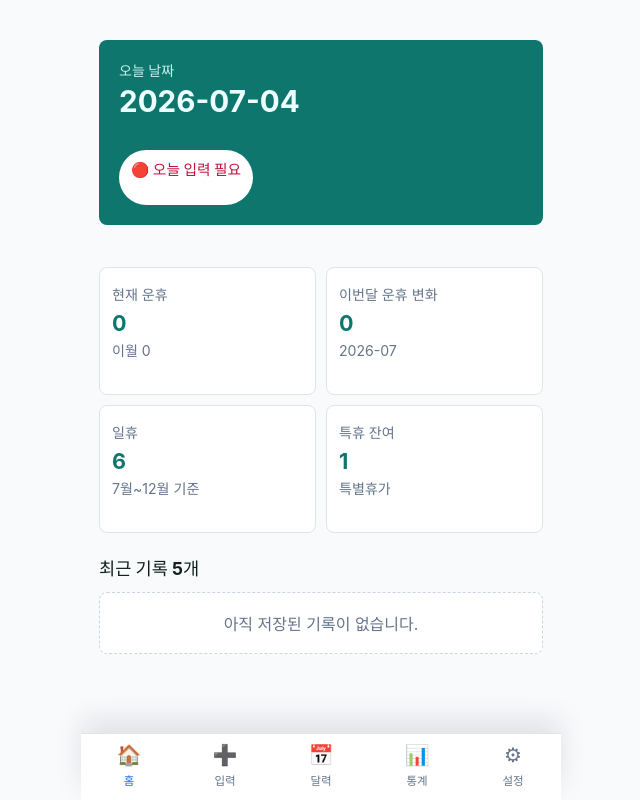
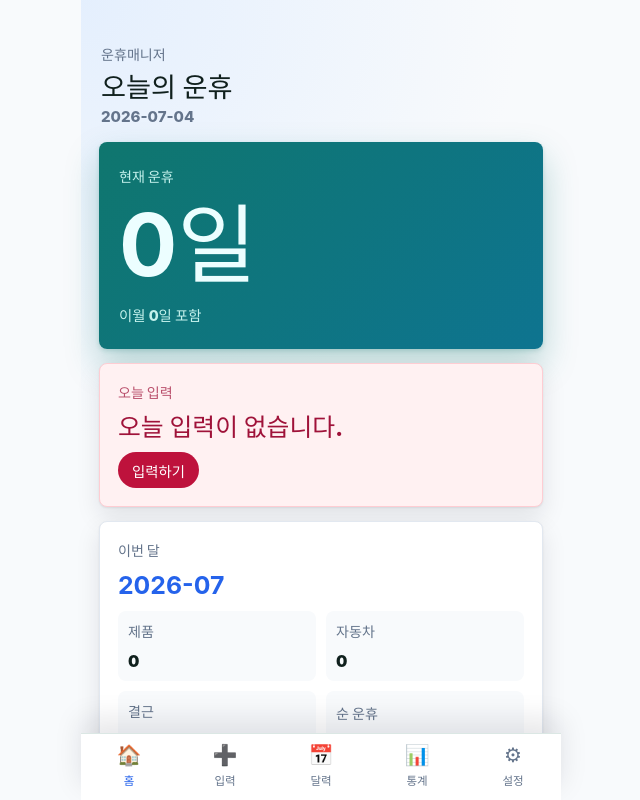
Before and after one commit to yhs2861/unhyu-manager, a React (Vite) app: page /#/setup in a window 1280 px wide. Both pictures are taken after a click on the button "저장하고 시작하기". Shown: the top 800 px of the page, without its empty margins (319-959 px from the left). Built offline with nearby package versions, Linux system fonts and the light colour scheme.

Commit message:
V2.0 홈 화면 리디자인

```diff
--- a/src/pages/Home/HomePage.tsx
+++ b/src/pages/Home/HomePage.tsx
@@ -1,119 +1,148 @@
-import DashboardCard from '../../components/DashboardCard';
+import { useNavigate } from 'react-router-dom';
 import { getRecords } from '../../storage/LocalStorage';
 import { getSettings } from '../../storage/SettingsStorage';
-import type { DailyRecord } from '../../types/dailyRecord';
+import type { CarWork, ProductWork } from '../../types/work';
+import {
+  getCurrentAnnualVacationLabel,
+  getCurrentAnnualVacationRemaining,
+} from '../../utils/annualVacation';
 import {
   formatBirthdaySetting,
   getBirthdayVacationRemaining,
   isBirthdayVacationMonth,
 } from '../../utils/birthdayVacation';
-import {
-  getCurrentAnnualVacationLabel,
-  getCurrentAnnualVacationRemaining,
-} from '../../utils/annualVacation';
 import { monthKey, today } from '../../utils/date';
+
+const productWorkLabels: Record<ProductWork, string> = {
+  none: '없음',
+  day: '주간',
+  night: '야간',
+  dayNight: '주간+야간',
+};
+
+const carWorkLabels: Record<CarWork, string> = {
+  none: '없음',
+  day: '주간',
+  overtime: '연장',
+};
 
 function formatSignedNumber(value: number) {
   return value > 0 ? `+${value}` : `${value}`;
 }
 
-function sortRecentRecords(records: DailyRecord[]) {
-  return [...records]
-    .sort((firstRecord, secondRecord) => {
-      return secondRecord.createdAt.localeCompare(firstRecord.createdAt);
-    })
-    .slice(0, 5);
-}
-
 function HomePage() {
+  const navigate = useNavigate();
   const records = getRecords();
   const settings = getSettings();
   const todayDate = today();
   const currentMonth = monthKey(todayDate);
-  const hasTodayRecord = records.some((record) => record.date === todayDate);
-  const monthlyChange = records
-    .filter((record) => monthKey(record.date) === currentMonth)
-    .reduce((total, record) => total + record.difference, 0);
+  const todayRecord = records.find((record) => record.date === todayDate);
+  const monthlyRecords = records.filter((record) => monthKey(record.date) === currentMonth);
+  const productTotal = monthlyRecords
+    .filter((record) => !record.absence)
+    .reduce((total, record) => total + record.productPoint, 0);
+  const carTotal = monthlyRecords.reduce((total, record) => total + record.carPoint, 0);
+  const absenceCount = monthlyRecords.filter((record) => record.absence).length;
+  const netUnhyu = monthlyRecords.reduce((total, record) => total + record.difference, 0);
   const annualVacation = getCurrentAnnualVacationRemaining(settings, todayDate);
   const isBirthdayMonth = isBirthdayVacationMonth(settings, todayDate);
   const birthdayVacationRemaining = getBirthdayVacationRemaining(settings, records, todayDate);
-  const recentRecords = sortRecentRecords(records);
 
   return (
-    <main className="app-shell home-page">
-      <section className="home-hero" aria-label="오늘 요약">
-        <div>
-          <p className="eyebrow">오늘 날짜</p>
-          <h1>{todayDate}</h1>
-        </div>
-        <strong className={hasTodayRecord ? 'today-status done' : 'today-status needed'}>
-          {hasTodayRecord ? '🟢 오늘 입력 완료' : '🔴 오늘 입력 필요'}
-        </strong>
-      </section>
+    <main className="app-shell home-page home-v2-page">
+      <header className="home-v2-header">
+        <p className="eyebrow">운휴매니저</p>
+        <h1>오늘의 운휴</h1>
+        <span>{todayDate}</span>
+      </header>
 
-      <section className="dashboard-grid" aria-label="대시보드 요약">
-        <DashboardCard
-          title="현재 운휴"
-          value={formatSignedNumber(settings.currentUnhyu)}
-          description={`이월 ${formatSignedNumber(settings.carryOverUnhyu)}`}
-        />
-        <DashboardCard
-          title="이번달 운휴 변화"
-          value={formatSignedNumber(monthlyChange)}
-          description={currentMonth}
-        />
-        <DashboardCard
-          title="일휴"
-          value={annualVacation}
-          description={getCurrentAnnualVacationLabel(todayDate)}
-        />
-        <DashboardCard title="특휴 잔여" value={settings.specialVacation} description="특별휴가" />
-        {isBirthdayMonth ? (
-          <DashboardCard
-            title="생휴 잔여"
-            value={birthdayVacationRemaining}
-            description={formatBirthdaySetting(settings)}
-          />
-        ) : null}
-      </section>
+      <button
+        className="home-card home-primary-card"
+        type="button"
+        onClick={() => navigate('/statistics')}
+      >
+        <span className="home-card-label">현재 운휴</span>
+        <strong>{settings.currentUnhyu}일</strong>
+        <span>이월 {formatSignedNumber(settings.carryOverUnhyu)}일 포함</span>
+      </button>
 
-      <section className="recent-section" aria-label="최근 기록 5개">
-        <div className="section-heading">
-          <h2>최근 기록 5개</h2>
-        </div>
+      <button
+        className={todayRecord ? 'home-card home-today-card complete' : 'home-card home-today-card missing'}
+        type="button"
+        onClick={() => navigate(`/input?date=${todayDate}`)}
+      >
+        <span className="home-card-label">오늘 입력</span>
+        {todayRecord ? (
+          <>
+            <strong>입력 완료</strong>
+            <dl>
+              <div>
+                <dt>제품</dt>
+                <dd>{productWorkLabels[todayRecord.productWork]}</dd>
+              </div>
+              <div>
+                <dt>자동차</dt>
+                <dd>{todayRecord.absence ? '결근' : carWorkLabels[todayRecord.carWork]}</dd>
+              </div>
+            </dl>
+            <span className="home-card-action">기록 수정</span>
+          </>
+        ) : (
+          <>
+            <strong>오늘 입력이 없습니다.</strong>
+            <span className="home-card-action">입력하기</span>
+          </>
+        )}
+      </button>
 
-        {recentRecords.length > 0 ? (
-          <div className="recent-list">
-            {recentRecords.map((record) => (
-              <article className="recent-record" key={record.id}>
-                <div>
-                  <h3>{record.date}</h3>
-                  <p>
-                    {record.absence
-                      ? `결근 / 제품 ${record.productPoint} 제외`
-                      : `제품 ${record.productPoint} / 자동차 ${record.carPoint}`}
-                  </p>
-                </div>
-                <strong
-                  className={
-                    record.absence
-                      ? 'text-negative'
-                      : record.difference > 0
-                        ? 'text-positive'
-                        : record.difference < 0
-                          ? 'text-negative'
-                          : 'text-neutral'
-                  }
-                >
-                  {record.absence ? '결근' : formatSignedNumber(record.difference)}
-                </strong>
-              </article>
-            ))}
+      <button className="home-card home-month-card" type="button" onClick={() => navigate('/statistics')}>
+        <span className="home-card-label">이번 달</span>
+        <strong>{currentMonth}</strong>
+        <dl className="home-metric-grid">
+          <div>
+            <dt>제품</dt>
+            <dd>{productTotal}</dd>
           </div>
-        ) : (
-          <p className="empty-message">아직 저장된 기록이 없습니다.</p>
-        )}
-      </section>
+          <div>
+            <dt>자동차</dt>
+            <dd>{carTotal}</dd>
+          </div>
+          <div>
+            <dt>결근</dt>
+            <dd>{absenceCount}회</dd>
+          </div>
+          <div>
+            <dt>순 운휴</dt>
+            <dd>{formatSignedNumber(netUnhyu)}</dd>
+          </div>
+        </dl>
+      </button>
+
+      <button className="home-card home-vacation-card" type="button" onClick={() => navigate('/settings')}>
+        <span className="home-card-label">휴가 현황</span>
+        <strong>잔여 휴가</strong>
+        <dl className="home-metric-grid">
+          <div>
+            <dt>운휴</dt>
+            <dd>{settings.currentUnhyu}</dd>
+          </div>
+          <div>
+            <dt>일휴</dt>
+            <dd>{annualVacation}</dd>
+          </div>
+          <div>
+            <dt>특휴</dt>
+            <dd>{settings.specialVacation}</dd>
+          </div>
+          <div>
+            <dt>생휴</dt>
+            <dd>{isBirthdayMonth ? birthdayVacationRemaining : 0}</dd>
+          </div>
+        </dl>
+        <span>
+          일휴 {getCurrentAnnualVacationLabel(todayDate)} / 생휴 {formatBirthdaySetting(settings)}
+        </span>
+      </button>
     </main>
   );
 }
--- a/src/styles.css
+++ b/src/styles.css
@@ -160,6 +160,197 @@ h3 {
 .home-page {
   display: grid;
   gap: 18px;
+}
+
+.home-v2-page {
+  gap: 14px;
+  background:
+    radial-gradient(circle at top left, rgb(219 234 254 / 68%), transparent 34%),
+    #f8fafc;
+}
+
+.home-v2-header {
+  display: grid;
+  gap: 4px;
+  padding: 4px 2px 2px;
+}
+
+.home-v2-header h1 {
+  font-size: 1.7rem;
+}
+
+.home-v2-header span {
+  color: #64748b;
+  font-size: 0.94rem;
+  font-weight: 800;
+}
+
+.home-card {
+  display: grid;
+  width: 100%;
+  gap: 12px;
+  border: 0;
+  border-radius: 8px;
+  padding: 18px;
+  color: #10201d;
+  background: #ffffff;
+  box-shadow:
+    0 1px 2px rgb(15 23 42 / 8%),
+    0 10px 24px rgb(15 23 42 / 10%);
+  text-align: left;
+  transition:
+    box-shadow 160ms ease,
+    transform 160ms ease;
+}
+
+.home-card:active {
+  transform: translateY(1px);
+  box-shadow:
+    0 1px 2px rgb(15 23 42 / 8%),
+    0 5px 14px rgb(15 23 42 / 12%);
+}
+
+.home-card:focus-visible {
+  outline: 3px solid #bfdbfe;
+  outline-offset: 3px;
+}
+
+.home-card-label {
+  color: #64748b;
+  font-size: 0.88rem;
+  font-weight: 900;
+}
+
+.home-card strong {
+  display: block;
+  margin: 0;
+  font-size: 1.55rem;
+  line-height: 1.08;
+}
+
+.home-card > span:last-child {
+  color: #64748b;
+  font-size: 0.9rem;
+  font-weight: 800;
+}
+
+.home-primary-card {
+  padding: 24px 20px;
+  color: #ecfeff;
+  background: linear-gradient(135deg, #0f766e, #0e7490);
+  box-shadow:
+    0 2px 4px rgb(15 118 110 / 18%),
+    0 16px 34px rgb(15 118 110 / 28%);
+}
+
+.home-primary-card .home-card-label,
+.home-primary-card > span:last-child {
+  color: #c4f1ec;
+}
+
+.home-primary-card strong {
+  font-size: clamp(3.2rem, 18vw, 5.4rem);
+  letter-spacing: 0;
+}
+
+.home-today-card.complete {
+  border: 1px solid #bbf7d0;
+  color: #14532d;
+  background: #f0fdf4;
+}
+
+.home-today-card.missing {
+  border: 1px solid #fecdd3;
+  color: #9f1239;
+  background: #fff1f2;
+}
+
+.home-today-card .home-card-label {
+  color: currentColor;
+  opacity: 0.72;
+}
+
+.home-today-card dl,
+.home-metric-grid {
+  display: grid;
+  gap: 8px;
+  margin: 0;
+}
+
+.home-today-card dl > div,
+.home-metric-grid > div {
+  display: flex;
+  align-items: center;
+  justify-content: space-between;
+  gap: 10px;
+}
+
+.home-today-card dt,
+.home-today-card dd,
+.home-metric-grid dt,
+.home-metric-grid dd {
+  margin: 0;
+}
+
+.home-today-card dt,
+.home-metric-grid dt {
+  color: #64748b;
+  font-size: 0.88rem;
+  font-weight: 800;
+}
+
+.home-today-card dd,
+.home-metric-grid dd {
+  color: #10201d;
+  font-weight: 900;
+}
+
+.home-card-action {
+  display: inline-flex;
+  width: fit-content;
+  min-height: 36px;
+  align-items: center;
+  justify-content: center;
+  border-radius: 999px;
+  padding: 0 14px;
+  color: #ffffff;
+  background: #2563eb;
+  font-size: 0.9rem;
+  font-weight: 900;
+}
+
+.home-today-card.complete .home-card-action {
+  color: #ffffff;
+  background: #047857;
+}
+
+.home-today-card.missing .home-card-action {
+  color: #ffffff;
+  background: #be123c;
+}
+
+.home-month-card,
+.home-vacation-card {
+  border: 1px solid #e2e8f0;
+}
+
+.home-month-card strong,
+.home-vacation-card strong {
+  color: #2563eb;
+}
+
+.home-metric-grid {
+  grid-template-columns: repeat(2, minmax(0, 1fr));
+  gap: 10px;
+}
+
+.home-metric-grid > div {
+  display: grid;
+  align-content: center;
+  min-height: 66px;
+  border-radius: 8px;
+  padding: 10px;
+  background: #f8fafc;
 }
 
 .home-hero {
```
